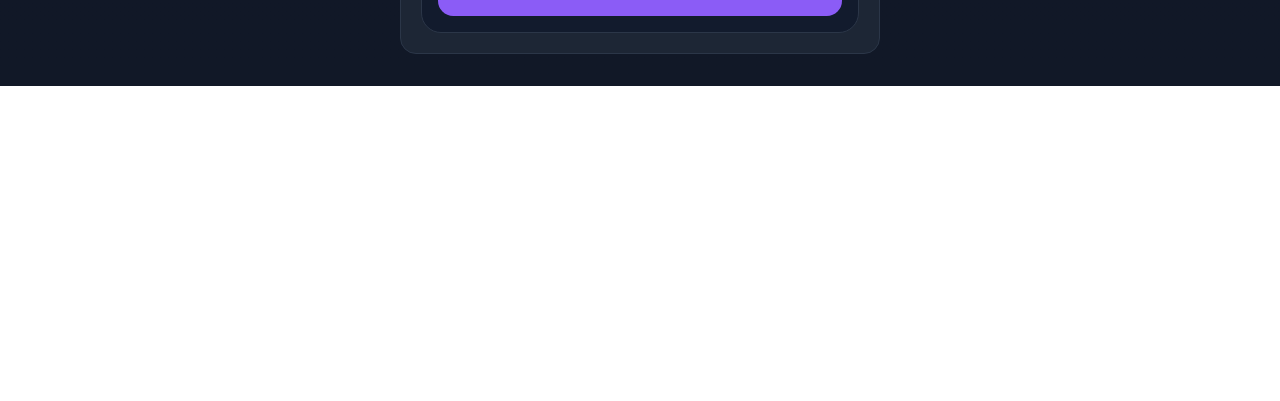
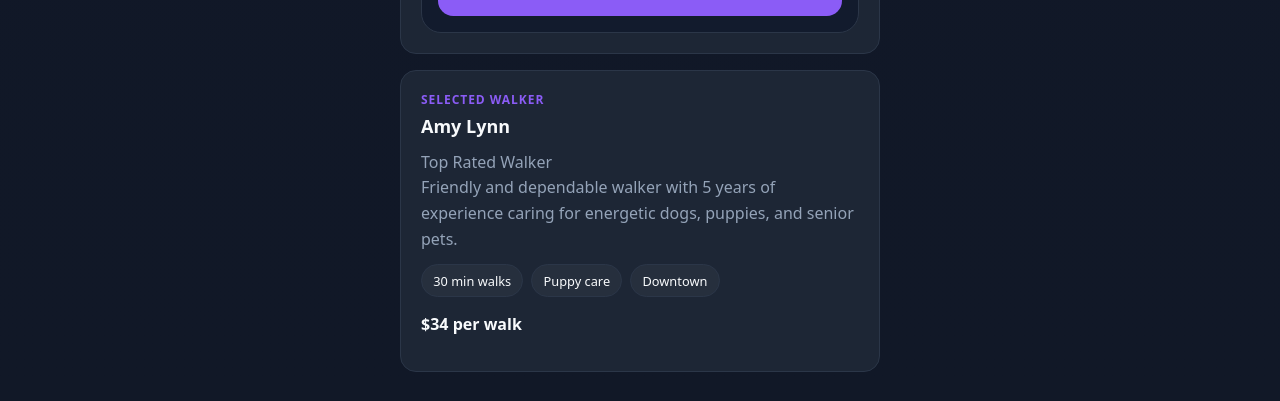
Before and after one commit to jprobussr/dog-walkers-react-app, a React (Vite) app in the folder dog-walkers-app/: page / in a window 1280 px wide. Shown: the part 2769-3170 px from the top of the page. Before the commit the page ends 2855 px from the top, so only its background shows below. Built offline with nearby package versions, Linux system fonts and the light colour scheme.

Commit message:
feat: enhance selected walker panel with details and styling

```diff
--- a/dog-walkers-app/src/App.jsx
+++ b/dog-walkers-app/src/App.jsx
@@ -2,13 +2,10 @@ import './App.css';
 import ghost from './assets/ghost-img-dog.jpg';
 import WalkerCard from './components/WalkerCard.jsx';
 import { walkers } from './walker.js';
-
-
+import { useState } from 'react';
 
 const App = () => {
-  const firstWalker = walkers[0];
-
-  console.log(firstWalker)
+  const [selectedWalker, setSelectedWalker] = useState(walkers[0]);
 
   return (
     <div className="app-shell">
@@ -65,11 +62,41 @@ const App = () => {
                 tagOne={walker.tagOne}
                 tagTwo={walker.tagTwo}
                 tagThree={walker.tagThree}
+                onSelect={() => setSelectedWalker(walker)}
               />
-          )
+            );
           })}
+        </section>
 
+            <section className="panel">
+              <p className="section-eyebrow">Selected Walker</p>
+              <h2 className="section-title">
+                {selectedWalker.name}
+              </h2>
+              <p className="section-text">
+                {selectedWalker.role}
+              </p>
+              <p className="section-text">
+                {selectedWalker.bio}
+              </p>
+
+              <ul className="selected-tags">
+                <li>
+                  {selectedWalker.tagOne}
+                </li>
+                <li>
+                  {selectedWalker.tagTwo}
+                </li>
+                <li>
+                  {selectedWalker.tagThree}
+                </li>
+              </ul>
+
+              <p className="selected-price">
+                {selectedWalker.price} per walk
+              </p>
             </section>
+
       </main>
     </div>
   );
--- a/dog-walkers-app/src/components/WalkerCard.jsx
+++ b/dog-walkers-app/src/components/WalkerCard.jsx
@@ -26,7 +26,7 @@ const WalkerCard = (props) => {
 
         </ul>
 
-        <button className="walker-card-button">View Details</button>
+        <button onClick={props.onSelect} className="walker-card-button">View Details</button>
       </div>
     </article>
   );
--- a/dog-walkers-app/src/index.css
+++ b/dog-walkers-app/src/index.css
@@ -320,3 +320,26 @@ select {
   background: var(--accent-hover);
   transform: translateY(-1px);
 }
+
+.selected-tags {
+  display: flex;
+  flex-wrap: wrap;
+  gap: 0.5rem;
+  padding: 0;
+  margin: 0.75rem 0 0;
+  list-style: none;
+}
+
+.selected-tags li {
+  padding: 0.4rem 0.7rem;
+  background: rgba(255, 255, 255, 0.04);
+  border-radius: 999px;
+  border: 1px solid var(--border);
+  font-size: 0.8rem;
+}
+
+.selected-price {
+  margin-top: 1rem;
+  font-weight: 700;
+  font-size: 1rem;
+}
```
Lines whose indentation alone changed are shown as unchanged.
